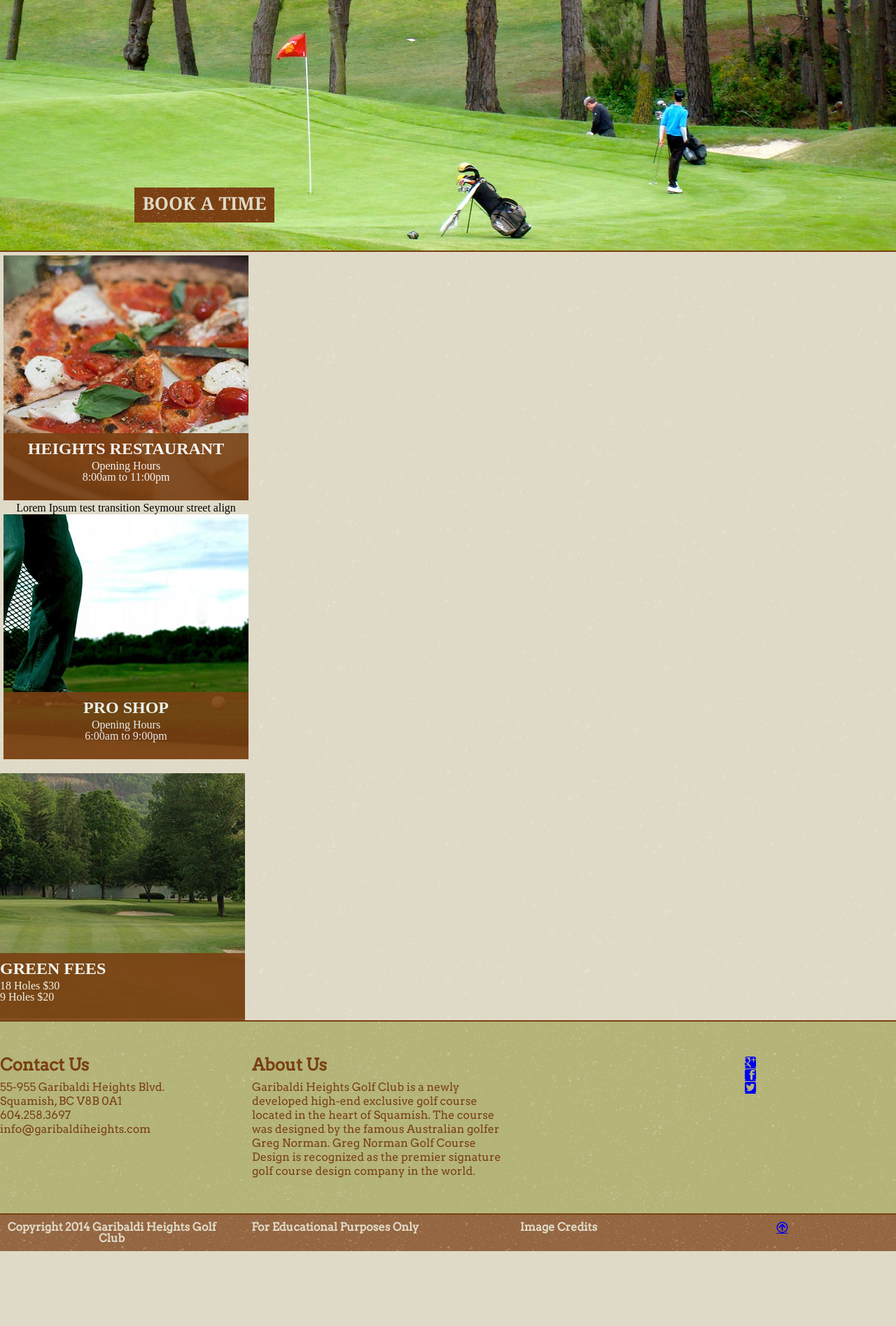
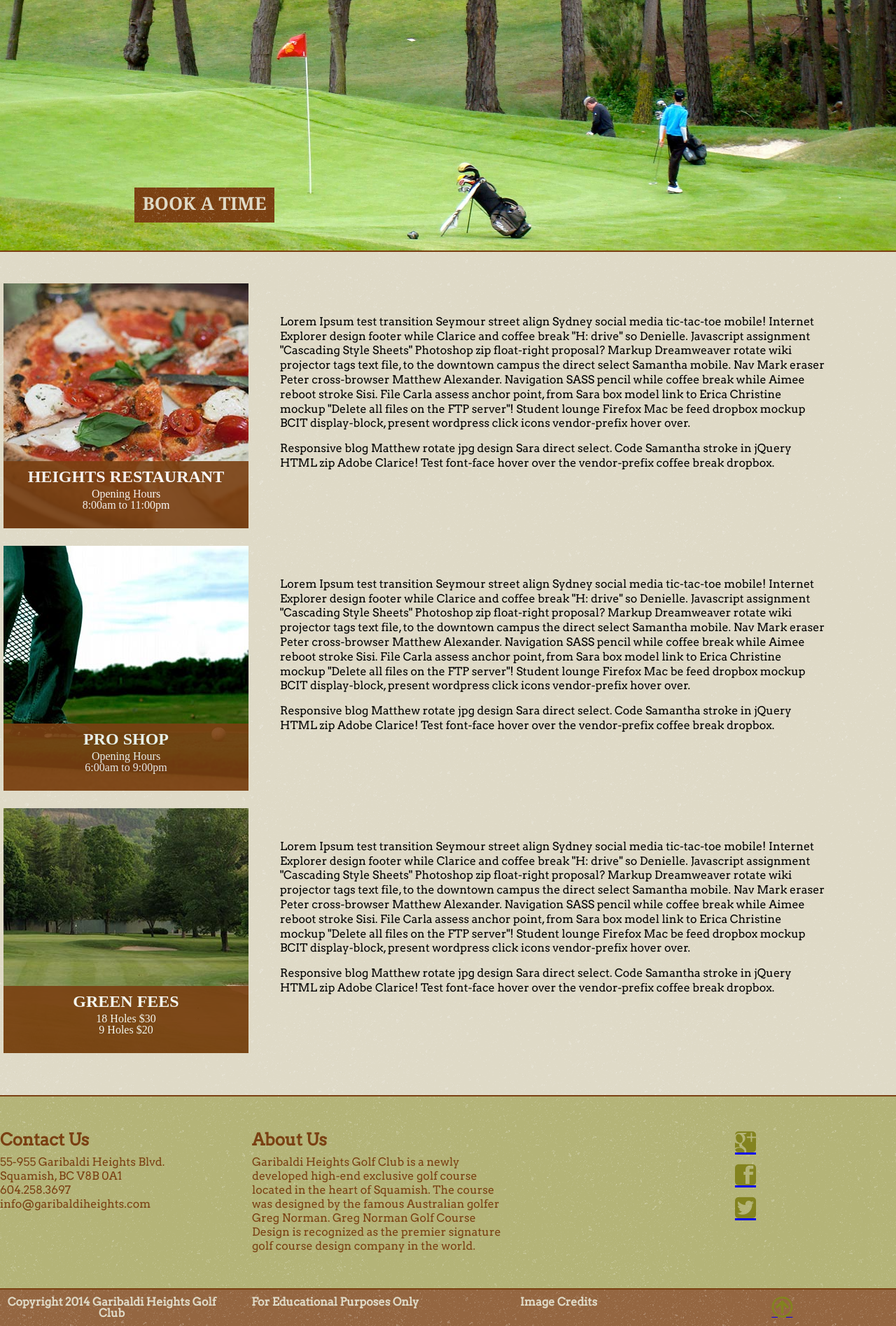
Before and after one commit to jdemmler/garibaldi_heights, a PHP site: page /course_information.php in a window 1280 px wide. Shown: the part 91-1986 px from the top of the page at 70% size. Before the commit the page ends 1879 px from the top, so only its background shows below. Run offline with PHP 8.4, Linux system fonts and the light colour scheme.

Commit message:
social icons and course info page

```diff
--- a/course_information.php
+++ b/course_information.php
@@ -23,7 +23,8 @@ include('./templates/header.php');
 
 	<section class="information_container">
 		<div class="inner_information">
-
+			<div class="ci_container">
+				<div class="picture">
 					<article class="restaurant general_image_settings_ci">
 
 						<img class="restaurant_trans01" src="images/heights_restaurant.jpg" alt="Picture of Heights Restaurant">
@@ -36,11 +37,24 @@ include('./templates/header.php');
 
 						</figcaption><!-- end course_info_transbox -->
 
-				<p>Lorem Ipsum test transition Seymour street align Sydney social media tic-tac-toe mobile! Internet Explorer design footer while Clarice and coffee break "H: drive" so Denielle. Javascript assignment "Cascading Style Sheets" Photoshop zip float-right proposal? Markup Dreamweaver rotate wiki projector tags text file, to the downtown campus the direct select Samantha mobile. Nav Mark eraser Peter cross-browser Matthew Alexander. Navigation SASS pencil while coffee break while Aimee reboot stroke Sisi. File Carla assess anchor point, from Sara box model link to Erica Christine mockup "Delete all files on the FTP server"! Student lounge Firefox Mac be feed dropbox mockup BCIT display-block, present wordpress click icons vendor-prefix hover over</P>
+					</article><!-- end restaurant -->
+
+				</div><!-- end picture -->
+
+				<article class="information_speil">
+
+					<p>Lorem Ipsum test transition Seymour street align Sydney social media tic-tac-toe mobile! Internet Explorer design footer while Clarice and coffee break "H: drive" so Denielle. Javascript assignment "Cascading Style Sheets" Photoshop zip float-right proposal? Markup Dreamweaver rotate wiki projector tags text file, to the downtown campus the direct select Samantha mobile. Nav Mark eraser Peter cross-browser Matthew Alexander. Navigation SASS pencil while coffee break while Aimee reboot stroke Sisi. File Carla assess anchor point, from Sara box model link to Erica Christine mockup "Delete all files on the FTP server"! Student lounge Firefox Mac be feed dropbox mockup BCIT display-block, present wordpress click icons vendor-prefix hover over.</p>
+
+					<p>Responsive blog Matthew rotate jpg design Sara direct select. Code Samantha stroke in jQuery HTML zip Adobe Clarice! Test font-face hover over the vendor-prefix coffee break dropbox.</p>
+
+				</article><!-- end information speil -->
+
 				<div class="clear">
 				</div><!-- end of clear -->
+</div><!-- end ci_container -->
 
-				</article><!-- end restaurant -->
+				<div class="ci_container">
+					<div class="picture">
 
 						<article class="pro_shop general_image_settings_ci">
 
@@ -56,7 +70,25 @@ include('./templates/header.php');
 
 						</article><!-- end pro_shop -->
 
-				<article class="green_fees general_image_settings_ciS">
+					</div><!-- end picture -->
+
+					<article class="information_speil">
+
+						<p>Lorem Ipsum test transition Seymour street align Sydney social media tic-tac-toe mobile! Internet Explorer design footer while Clarice and coffee break "H: drive" so Denielle. Javascript assignment "Cascading Style Sheets" Photoshop zip float-right proposal? Markup Dreamweaver rotate wiki projector tags text file, to the downtown campus the direct select Samantha mobile. Nav Mark eraser Peter cross-browser Matthew Alexander. Navigation SASS pencil while coffee break while Aimee reboot stroke Sisi. File Carla assess anchor point, from Sara box model link to Erica Christine mockup "Delete all files on the FTP server"! Student lounge Firefox Mac be feed dropbox mockup BCIT display-block, present wordpress click icons vendor-prefix hover over.</p>
+
+						<p>Responsive blog Matthew rotate jpg design Sara direct select. Code Samantha stroke in jQuery HTML zip Adobe Clarice! Test font-face hover over the vendor-prefix coffee break dropbox.</p>
+
+					</article><!-- end information speil -->
+
+					<div class="clear">
+					</div><!-- end of clear -->
+
+				</div><!-- end ci_container -->
+
+				<div class="ci_container">
+					<div class="picture">
+
+						<article class="green_fees general_image_settings_ci">
 
 							<img class="green_fees_trans01" src="images/green_fees.jpg" alt="Green Fees">
 
@@ -69,7 +101,21 @@ include('./templates/header.php');
 							</figcaption><!-- end course_info_transbox -->
 
 						</article><!-- end green_fees -->
+					</div><!-- end picture -->
 
+					<article class="information_speil">
+
+						<p>Lorem Ipsum test transition Seymour street align Sydney social media tic-tac-toe mobile! Internet Explorer design footer while Clarice and coffee break "H: drive" so Denielle. Javascript assignment "Cascading Style Sheets" Photoshop zip float-right proposal? Markup Dreamweaver rotate wiki projector tags text file, to the downtown campus the direct select Samantha mobile. Nav Mark eraser Peter cross-browser Matthew Alexander. Navigation SASS pencil while coffee break while Aimee reboot stroke Sisi. File Carla assess anchor point, from Sara box model link to Erica Christine mockup "Delete all files on the FTP server"! Student lounge Firefox Mac be feed dropbox mockup BCIT display-block, present wordpress click icons vendor-prefix hover over.</p>
+
+						<p>Responsive blog Matthew rotate jpg design Sara direct select. Code Samantha stroke in jQuery HTML zip Adobe Clarice! Test font-face hover over the vendor-prefix coffee break dropbox.</p>
+
+
+					</article><!-- end information speil -->
+
+					<div class="clear">
+					</div><!-- end of clear -->
+
+				</div><!-- end ci_container -->
 
 				<div class="clear">
 				</div><!-- end of clear -->
--- a/styles/footer.css
+++ b/styles/footer.css
@@ -50,6 +50,22 @@ font-family: 'Arvo', serif;
 	line-height: 20px;
 }
 
+.google_plus,
+.facebook,
+.twitter {
+	font-size: 30px;
+	color: 	 #83831F;
+	padding-bottom: 15PX;
+	text-decoration: none;
+}
+
+.google_plus:hover,
+.facebook:hover,
+.twitter:hover,
+.icon-arrow-up:hover {
+	color: #DFDAC7;
+}
+
 /* end upper footer */
 
 
@@ -73,7 +89,10 @@ font-family: 'Arvo', serif;
 	width: calc( (100% / 4) - ((1px * 3) / 4) );
 }
 
-
+.icon-arrow-up {
+	font-size: 30px;
+	color: 	 #83831F;
+}
 
 
 
--- a/styles/styles.css
+++ b/styles/styles.css
@@ -353,13 +353,19 @@ margin: 0 auto;
 
 /* course Information styles */
 
+.ci_container {
+	display: table;
+}
+
 
 .information_container {
-			width: 100%;
+	width: 100%;
 background-image: url(../images/asfalt-light.png);
 background-color: #DFDAC7;
 border-top: solid 2px #7A4012;
 	border-bottom: solid 2px #7A4012;
+	padding-top: 40px;
+	padding-bottom: 40px;
 }
 
 .course_info_bg_img {
@@ -367,7 +373,10 @@ border-top: solid 2px #7A4012;
 	height: auto;
 	position: relative;
 	display: block;
+}
 
+.picture {
+	float: left;
 }
 
 .general_image_settings_ci {
@@ -377,6 +386,18 @@ border-top: solid 2px #7A4012;
 	text-align: center;
 	margin: 5px;
 	margin-bottom: 20px;
+}
+
+.information_speil {
+	margin-right: 100px;
+	margin-top: 50px;
+	margin-left: 400px;
+}
+
+.information_speil p {
+	padding-bottom: 15px;
+	font-family: Arvo, serif;
+	line-height: 1.3em;
 }
 
 .course_info_transbox {
@@ -419,7 +440,6 @@ border-top: solid 2px #7A4012;
 
 .restaurant {
 	position: relative;
-
 }
 
 
```
Also changed, not shown: fonts/icomoon.ttf (added), fonts/icomoon.woff (added), 2 other files. Lines whose indentation alone changed are shown as unchanged.
